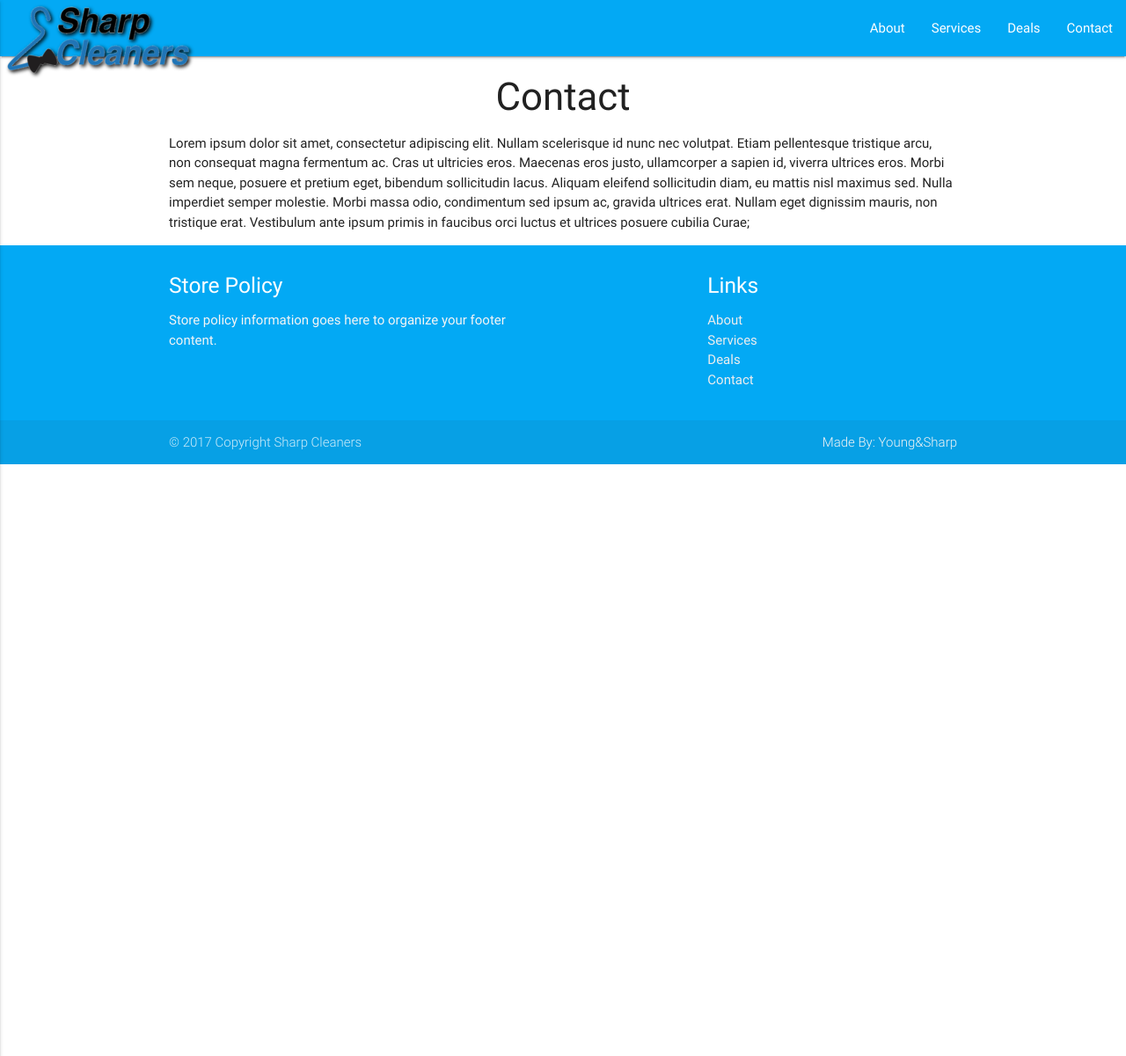
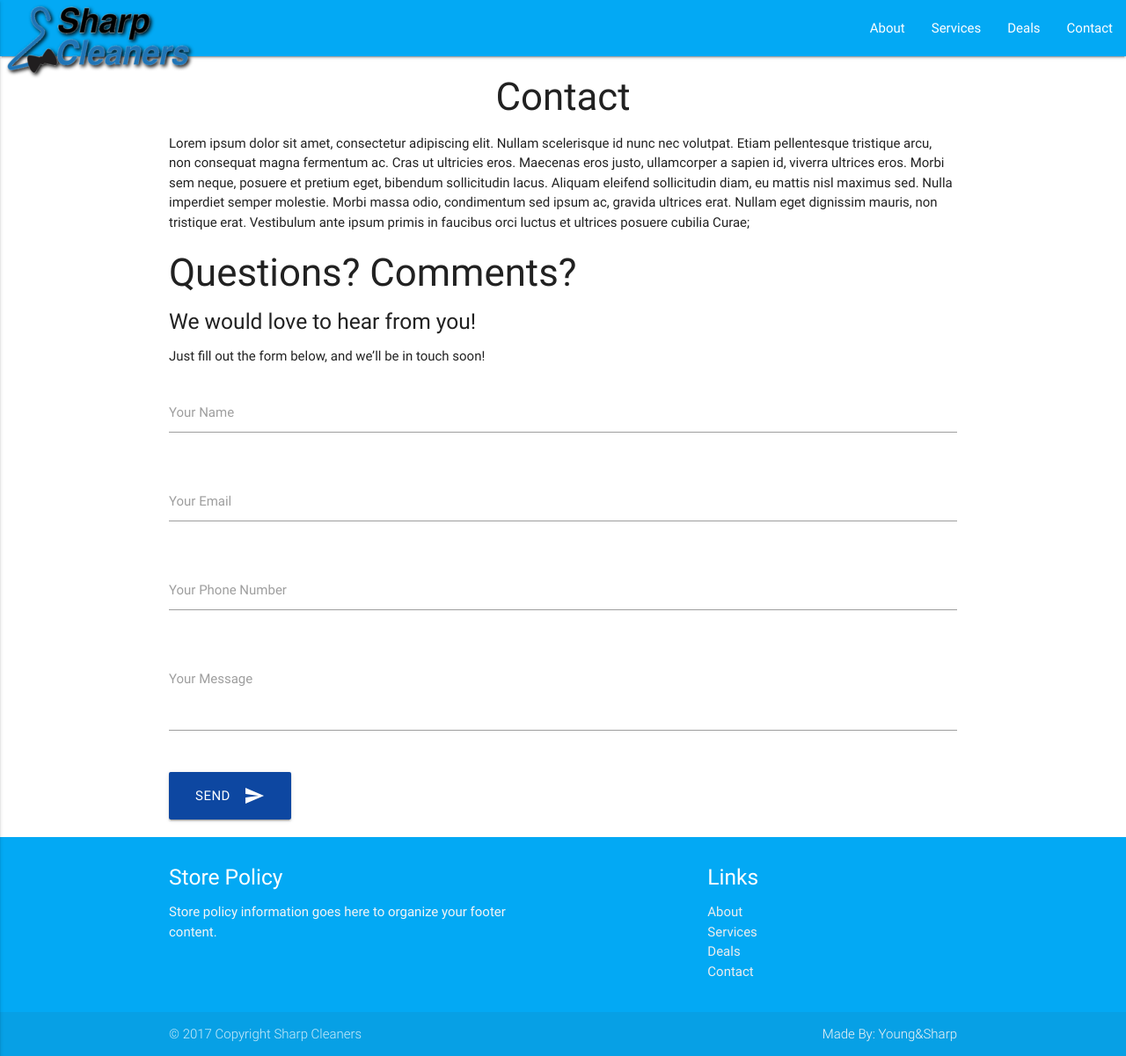
Before and after one commit to sharpcleanersnj/sharpcleanersnj.github.io, a Jekyll site: the page built from _pages/contact.md, in a window 1280 px wide and 1201 px high. Shown: the whole window at 88% size. Built offline with Jekyll 4.4.1, drawn with Linux system fonts in a browser that asks for light colours; nearby versions of some CDN libraries.

Commit message:
added formspree form to contact page

```diff
--- a/_layouts/page.html
+++ b/_layouts/page.html
@@ -3,6 +3,6 @@ layout: default
 ---
 
 <div class="container {% if page.title %}{{ page.title | downcase }} {% endif %}page">
-  <h3 class="center">{{ page.title }} {% if page.icon %}<i class="medium green-text material-icons">{{ page.icon }}{% endif %}</i></h3>
+  <h3 class="center">{{ page.title }} {% if page.icon %}<i class="medium green-text material-icons">{{ page.icon }}</i>{% endif %}</h3>
   {{ content }}
 </div>
--- a/_layouts/post.html
+++ b/_layouts/post.html
@@ -7,5 +7,5 @@ layout: default
   <time>{{ page.date | date: "%b %-d, %Y" }}{% if page.author %} • {{ page.author }}{% endif %}{% if page.meta %} • {{ page.meta }}{% endif %}</time>
 
   {{ content }}
-  <a href="{{ "/deals" | prepend: site.baseurl }}"><icon class="tiny material-icons">arrow_back</icon>BACK</a>
+  <a href="{{ "/deals" | prepend: site.baseurl }}"><icon class="tiny material-icons left">chevron_left</icon>BACK </a>
 </div>
--- a/_pages/contact.md
+++ b/_pages/contact.md
@@ -5,3 +5,38 @@ permalink: /contact/
 ---
 
 Lorem ipsum dolor sit amet, consectetur adipiscing elit. Nullam scelerisque id nunc nec volutpat. Etiam pellentesque tristique arcu, non consequat magna fermentum ac. Cras ut ultricies eros. Maecenas eros justo, ullamcorper a sapien id, viverra ultrices eros. Morbi sem neque, posuere et pretium eget, bibendum sollicitudin lacus. Aliquam eleifend sollicitudin diam, eu mattis nisl maximus sed. Nulla imperdiet semper molestie. Morbi massa odio, condimentum sed ipsum ac, gravida ultrices erat. Nullam eget dignissim mauris, non tristique erat. Vestibulum ante ipsum primis in faucibus orci luctus et ultrices posuere cubilia Curae;
+
+
+### Questions? Comments?
+##### We would love to hear from you!
+Just fill out the form below, and we'll be in touch soon!
+
+<div class="row">
+  <form class="col s12" method="POST" action="http://formspree.io/sharpcleanersnj@gmail.com">
+    <div class="row">
+      <div class="input-field col s12">
+        <input id="name" type="text" class="validate" name="name">
+        <label for="name">Your Name</label>
+      </div>
+    </div>
+    <div class="row">
+      <div class="input-field col s12">
+        <input id="email" type="email" class="validate" name="email">
+        <label for="email">Your Email</label>
+      </div>
+    </div>
+    <div class="row">
+      <div class="input-field col s12">
+        <input id="tel" type="tel" class="validate" name="tel">
+        <label for="tel">Your Phone Number</label>
+      </div>
+    </div>
+    <div class="row">
+      <div class="input-field col s12">
+        <textarea id="textarea1" class="materialize-textarea" name="message"></textarea>
+        <label for="textarea1">Your Message</label>
+      </div>
+    </div>
+    <button type="submit" class="btn-large waves-effect waves-light blue darken-4"><i class="material-icons right">send</i>Send </button>
+  </form>
+</div>
--- a/css/main.scss
+++ b/css/main.scss
@@ -54,3 +54,23 @@ i.medium {
 footer.page-footer {
   margin: 0;
 }
+
+// form styles
+/* label focus color */
+.input-field input[type=text]:focus + label,
+.input-field input[type=email]:focus + label,
+.input-field input[type=tel]:focus + label,
+.input-field textarea:focus:not([readonly]) + label {
+  color: #4fc3f7;
+}
+/* label underline focus color */
+.input-field input[type=text]:focus,
+.input-field input[type=email]:focus,
+.input-field input[type=tel]:focus {
+  border-bottom: 1px solid #4fc3f7;
+  box-shadow: 0 1px 0 0 #4fc3f7;
+}
+.input-field textarea:focus:not([readonly]) {
+  border: 1px solid #4fc3f7;
+  box-shadow: 0 1px 0 0 #4fc3f7;
+}
```
Also changed, not shown: Gemfile.lock.
